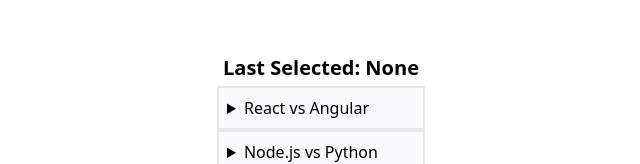
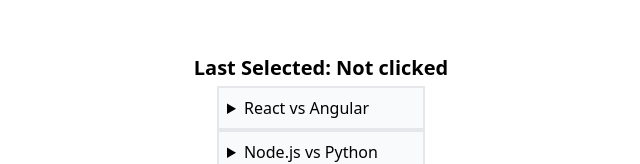
Before and after one commit to SoniSPprajapati/Brandoni, a React (Vite) app: page / in a window 1280 px wide. Shown: the part 220-384 px from the top of the page, without its empty margins (319-959 px from the left). Built offline with nearby package versions, Linux system fonts and the light colour scheme.

Commit message:
add state

```diff
--- a/src/App.jsx
+++ b/src/App.jsx
@@ -1,16 +1,19 @@
+import { useState } from "react";
 import configs from "./assets/data.json";
 import Bellow from "./Bellow.jsx";
 
 function App() {
+  const [lastClicked, setLastClicked] = useState("Not clicked");
+
   return (
     <div className="flex flex-col gap-1 items-center justify-center min-h-screen">
-      <h1 className="text-xl font-bold">Last Selected: None</h1>
+      <h1 className="text-xl font-bold">Last Selected: {lastClicked}</h1>
       <Bellow
         data={configs}
         showUnderline={true}
         isOpen={false}
         onClick={(value) => {
-          alert(value);
+          setLastClicked(value);
         }}
       />
     </div>
```
